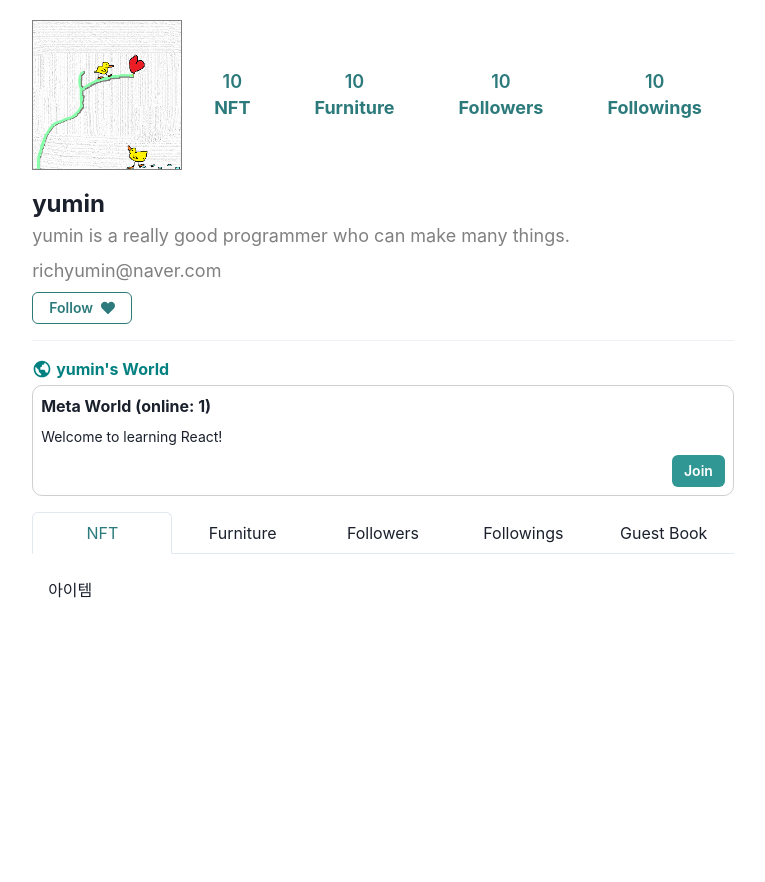
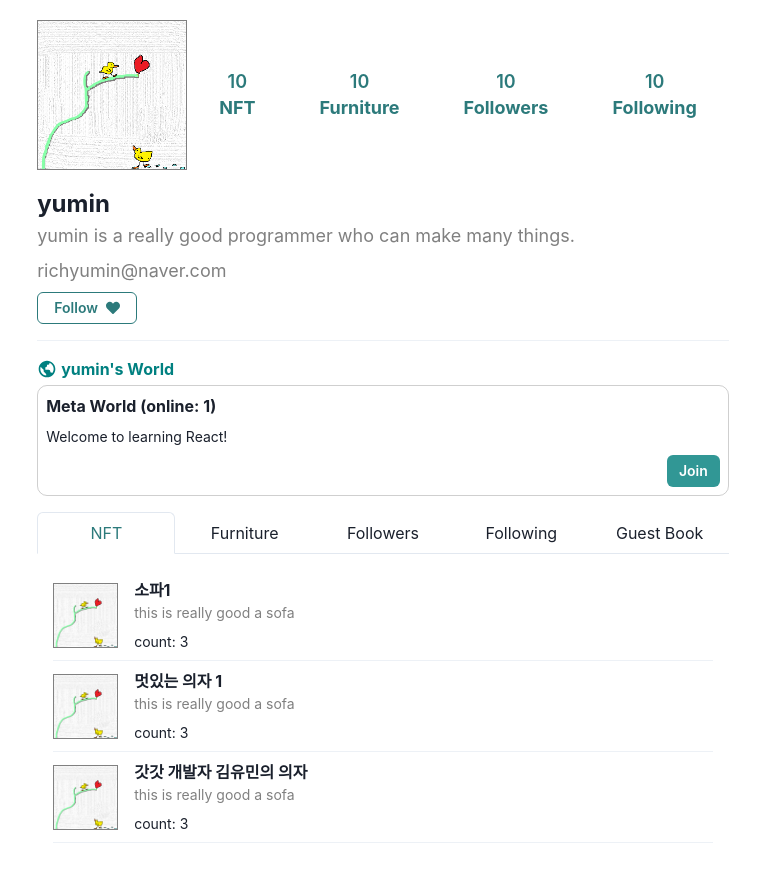
Before and after one commit to Yumin2019/NFT-Furniture-Store, a React (Vite) app in the folder client/: page /userInfo in a window 1280 px wide. Shown: the top 882 px of the page, without its empty margins (257-1022 px from the left). Before the commit the page ends 800 px from the top, so only its background shows below. Built offline with nearby package versions, Linux system fonts and the light colour scheme; no server answers.

Commit message:
refactor: json imgSrc => image로 수정 feat: 가구탭 추가

```diff
--- a/client/src/components/dialog/CommentEditDialog.jsx
+++ b/client/src/components/dialog/CommentEditDialog.jsx
@@ -11,7 +11,7 @@ import {
 } from "@chakra-ui/react";
 import { useEffect, useRef } from "react";
 import { useState } from "react";
-import { editText } from "../tabs/item/Comment";
+import { editText } from "../tabs/item/CommentItem";
 
 export const CommentEditDialog = ({ isOpen, onClose, onClick }) => {
   const cancelRef = useRef();
--- a/client/src/components/tabs/FollowersTab.jsx
+++ b/client/src/components/tabs/FollowersTab.jsx
@@ -1,11 +1,11 @@
 import { Box, Divider, Flex, Stack, Text } from "@chakra-ui/react";
 import { FollowerItem } from "./item/FollowerItem";
 
-export const FollowersTab = ({ imgSrc, name }) => {
+export const FollowersTab = () => {
   const comments = [
     {
       id: 1,
-      imgSrc: "image/profile_image.png",
+      image: "image/profile_image.png",
       name: "yumin",
       date: "2023.12.03 09:00:10",
       text: "안녕하세요",
@@ -13,7 +13,7 @@ export const FollowersTab = ({ imgSrc, name }) => {
     },
     {
       id: 2,
-      imgSrc: "image/profile_image.png",
+      image: "image/profile_image.png",
       name: "yumin",
       date: "2023.12.03 09:00:10",
       text: "안녕하세요안d안녕하세요안녕하세요요안녕하세요안녕하세요",
@@ -21,7 +21,7 @@ export const FollowersTab = ({ imgSrc, name }) => {
     },
     {
       id: 3,
-      imgSrc: "image/profile_image.png",
+      image: "image/profile_image.png",
       name: "yumin",
       date: "2023.12.03 09:00:10",
       text: "안녕하세요",
@@ -34,7 +34,7 @@ export const FollowersTab = ({ imgSrc, name }) => {
       {comments.map((v, index) => {
         return (
           <Box key={index}>
-            <FollowerItem imgSrc={v.imgSrc} name={v.name} />
+            <FollowerItem image={v.image} name={v.name} />
             <Divider mt={2} mb={2} />
           </Box>
         );
--- /dev/null
+++ b/client/src/components/tabs/FurnitureTab.jsx
@@ -0,0 +1,41 @@
+import { Box, Divider } from "@chakra-ui/react";
+import { FurnitureItem } from "./item/FurnitureItem";
+
+export const FurnitureTab = () => {
+  const comments = [
+    {
+      id: 1,
+      image: "image/profile_image.png",
+      name: "소파1",
+      text: "this is really good a sofa",
+      count: 5,
+    },
+    {
+      id: 1,
+      image: "image/profile_image.png",
+      name: "멋있는 의자 1",
+      text: "this is really good a sofa",
+      count: 5,
+    },
+    {
+      id: 1,
+      image: "image/profile_image.png",
+      name: "갓갓 개발자 김유민의 의자",
+      text: "this is really good a sofa",
+      count: 5,
+    },
+  ];
+
+  return (
+    <>
+      {comments.map((v, index) => {
+        return (
+          <Box key={index}>
+            <FurnitureItem image={v.image} name={v.name} text={v.text} />
+            <Divider mt={2} mb={2} />
+          </Box>
+        );
+      })}
+    </>
+  );
+};
--- a/client/src/components/tabs/GuestBookTab.jsx
+++ b/client/src/components/tabs/GuestBookTab.jsx
@@ -6,7 +6,7 @@ import {
   Box,
   useDisclosure,
 } from "@chakra-ui/react";
-import { Comment } from "./item/Comment";
+import { CommentItem } from "./item/CommentItem";
 import { BasicDialog } from "../dialog/BasicDialog";
 import { CommentEditDialog } from "../dialog/CommentEditDialog";
 
@@ -14,7 +14,7 @@ export const GuestBookTab = () => {
   const comments = [
     {
       id: 1,
-      imgSrc: "image/profile_image.png",
+      image: "image/profile_image.png",
       name: "yumin",
       date: "2023.12.03 09:00:10",
       text: "안녕하세요",
@@ -22,7 +22,7 @@ export const GuestBookTab = () => {
     },
     {
       id: 2,
-      imgSrc: "image/profile_image.png",
+      image: "image/profile_image.png",
       name: "yumin",
       date: "2023.12.03 09:00:10",
       text: "안녕하세요안d안녕하세요안녕하세요요안녕하세요안녕하세요",
@@ -30,7 +30,7 @@ export const GuestBookTab = () => {
     },
     {
       id: 3,
-      imgSrc: "image/profile_image.png",
+      image: "image/profile_image.png",
       name: "yumin",
       date: "2023.12.03 09:00:10",
       text: "안녕하세요",
@@ -76,8 +76,8 @@ export const GuestBookTab = () => {
       {comments.map((v, index) => {
         return (
           <Box key={index}>
-            <Comment
-              imgSrc={v.imgSrc}
+            <CommentItem
+              image={v.image}
               name={v.name}
               date={v.date}
               text={v.text}
--- a/client/src/components/tabs/ItemTab.jsx
+++ /dev/null
@@ -1,3 +0,0 @@
-export const ItemTab = () => {
-  return <div>아이템</div>;
-};
--- a/client/src/components/tabs/item/Comment.jsx
+++ b/client/src/components/tabs/item/CommentItem.jsx
@@ -1,8 +1,8 @@
 import { Box, Flex, Image, Text, Stack, Button } from "@chakra-ui/react";
 
 export let editText = "";
-export const Comment = ({
-  imgSrc,
+export const CommentItem = ({
+  image,
   name,
   date,
   text,
@@ -14,7 +14,7 @@ export const Comment = ({
   return (
     <>
       <Flex width="100%">
-        <Image boxSize="65px" border="0.5px solid grey" src={imgSrc} />
+        <Image boxSize="65px" border="0.5px solid grey" src={image} />
         <Stack direction="column" ml={4}>
           <Box display="flex" textAlign="center">
             <Text fontWeight="bold" fontSize={16} mr={3}>
--- a/client/src/components/tabs/item/FollowerItem.jsx
+++ b/client/src/components/tabs/item/FollowerItem.jsx
@@ -4,12 +4,12 @@ import { FaHeartBroken } from "react-icons/fa";
 import { FaHeart } from "react-icons/fa";
 import { HeartAnimContext } from "../../../pages/UserInfoPage";
 
-export const FollowerItem = ({ imgSrc, name, onClick, isFollowable }) => {
+export const FollowerItem = ({ image, name, onClick, isFollowable }) => {
   const [isFollower, setIsFollower] = useState(false);
   const heartAnimFunc = useContext(HeartAnimContext);
   return (
     <Flex width="100%" alignItems="center">
-      <Image boxSize="65px" border="0.5px solid grey" src={imgSrc} />
+      <Image boxSize="65px" border="0.5px solid grey" src={image} />
       <Stack direction="column" ml={4}>
         <Text fontWeight="bold" fontSize={16}>
           {name}
--- /dev/null
+++ b/client/src/components/tabs/item/FurnitureItem.jsx
@@ -0,0 +1,21 @@
+import { Flex, Text, Image } from "@chakra-ui/react";
+
+export const FurnitureItem = ({ image, name, text }) => {
+  return (
+    <Flex width="100%" alignItems="center">
+      <Image boxSize="65px" border="0.5px solid grey" src={image} />
+
+      <Flex direction="column" ml={4}>
+        <Text fontWeight="bold" fontSize={16}>
+          {name}
+        </Text>
+        <Text color="grey" fontSize={14}>
+          {text}
+        </Text>
+        <Text fontSize={14} mt={2}>
+          count: 3
+        </Text>
+      </Flex>
+    </Flex>
+  );
+};
--- a/client/src/pages/UserInfoPage.jsx
+++ b/client/src/pages/UserInfoPage.jsx
@@ -17,9 +17,9 @@ import { createContext, useRef, useState } from "react";
 import { FaHeart, FaHeartBroken } from "react-icons/fa";
 import Lottie from "lottie-react";
 import heartAnim from "../assets/HeartAnim.json";
-import { ItemTab } from "../components/tabs/ItemTab";
 import { FollowersTab } from "../components/tabs/FollowersTab";
 import { GuestBookTab } from "../components/tabs/GuestBookTab";
+import { FurnitureTab } from "../components/tabs/FurnitureTab";
 
 const ColItem = ({ name, count, onClick }) => {
   return (
@@ -104,7 +104,7 @@ export const UserInfoPage = () => {
             <ColItem name="NFT" count={10} onClick={() => {}} />
             <ColItem name="Furniture" count={10} onClick={() => {}} />
             <ColItem name="Followers" count={10} onClick={() => {}} />
-            <ColItem name="Followings" count={10} onClick={() => {}} />
+            <ColItem name="Following" count={10} onClick={() => {}} />
           </Box>
 
           <Box mt={4}>
@@ -148,35 +148,34 @@ export const UserInfoPage = () => {
           </Box>
 
           <RoomItem room={myRoom} right="-91%" />
-
+          <HeartAnimContext.Provider value={clickFollowButton}>
             <Tabs isFitted variant="enclosed" mt={4} colorScheme="teal">
               <TabList mb={2}>
                 <Tab>NFT</Tab>
                 <Tab>Furniture</Tab>
                 <Tab>Followers</Tab>
-              <Tab>Followings</Tab>
+                <Tab>Following</Tab>
                 <Tab>Guest Book</Tab>
               </TabList>
               <TabPanels>
                 <TabPanel>
-                <ItemTab />
+                  <FurnitureTab />
                 </TabPanel>
                 <TabPanel>
-                <ItemTab />
+                  <FurnitureTab />
                 </TabPanel>
                 <TabPanel>
                   <FollowersTab />
                 </TabPanel>
                 <TabPanel>
-                <HeartAnimContext.Provider value={clickFollowButton}>
                   <FollowersTab />
-                </HeartAnimContext.Provider>
                 </TabPanel>
                 <TabPanel>
                   <GuestBookTab />
                 </TabPanel>
               </TabPanels>
             </Tabs>
+          </HeartAnimContext.Provider>
         </Box>
       </Center>
     </>
```
Also changed, not shown: 2 other files (tests, documents, lock files or other folders). Lines whose indentation alone changed are shown as unchanged.
